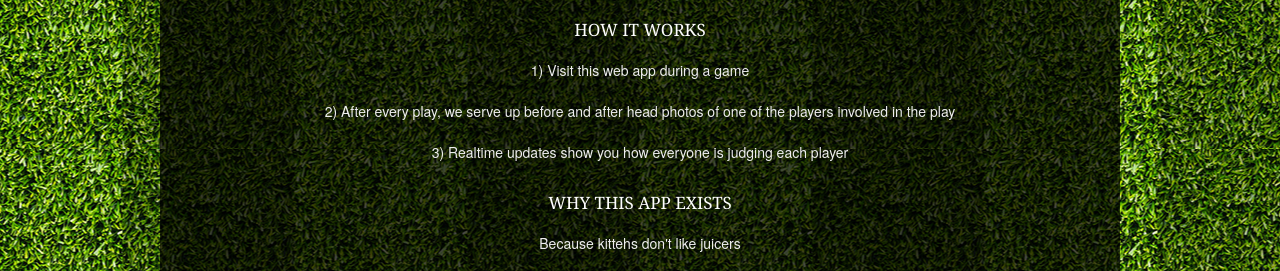
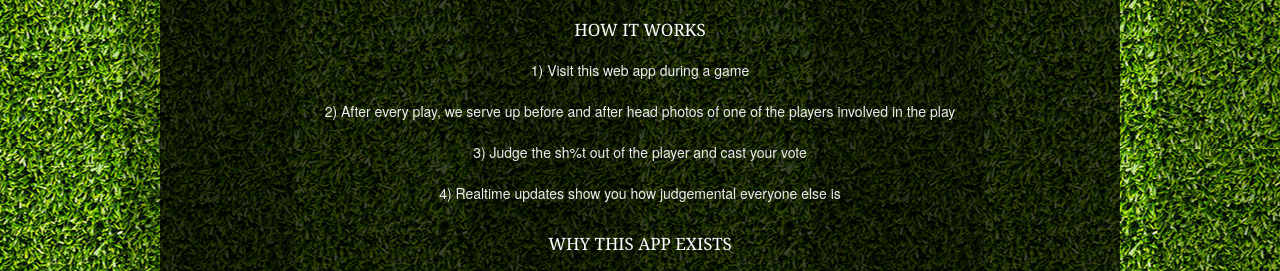
Before and after one commit to a34729t/sportshackday2013, a website: page index.html in a window 1280 px wide. Shown: the part 98-369 px from the top of the page. Drawn offline with nearby package versions, Linux system fonts and the light colour scheme; files that its build step writes are made by us from their sources; no server answers; files whose address does not match are found by name.

Commit message:
splash copy

```diff
--- a/index.html
+++ b/index.html
@@ -105,7 +105,8 @@
                 <h2>HOW IT WORKS</h2>
                 <p>1) Visit this web app during a game</p>
                 <p>2) After every play, we serve up before and after head photos of one of the players involved in the play</p>
-                <p>3) Realtime updates show you how everyone is judging each player</p>
+                <p>3) Judge the sh%t out of the player and cast your vote</p>
+                <p>4) Realtime updates show you how judgemental everyone else is</p>
             </div>
             <div>
                 <h2>WHY THIS APP EXISTS</h2>
```
